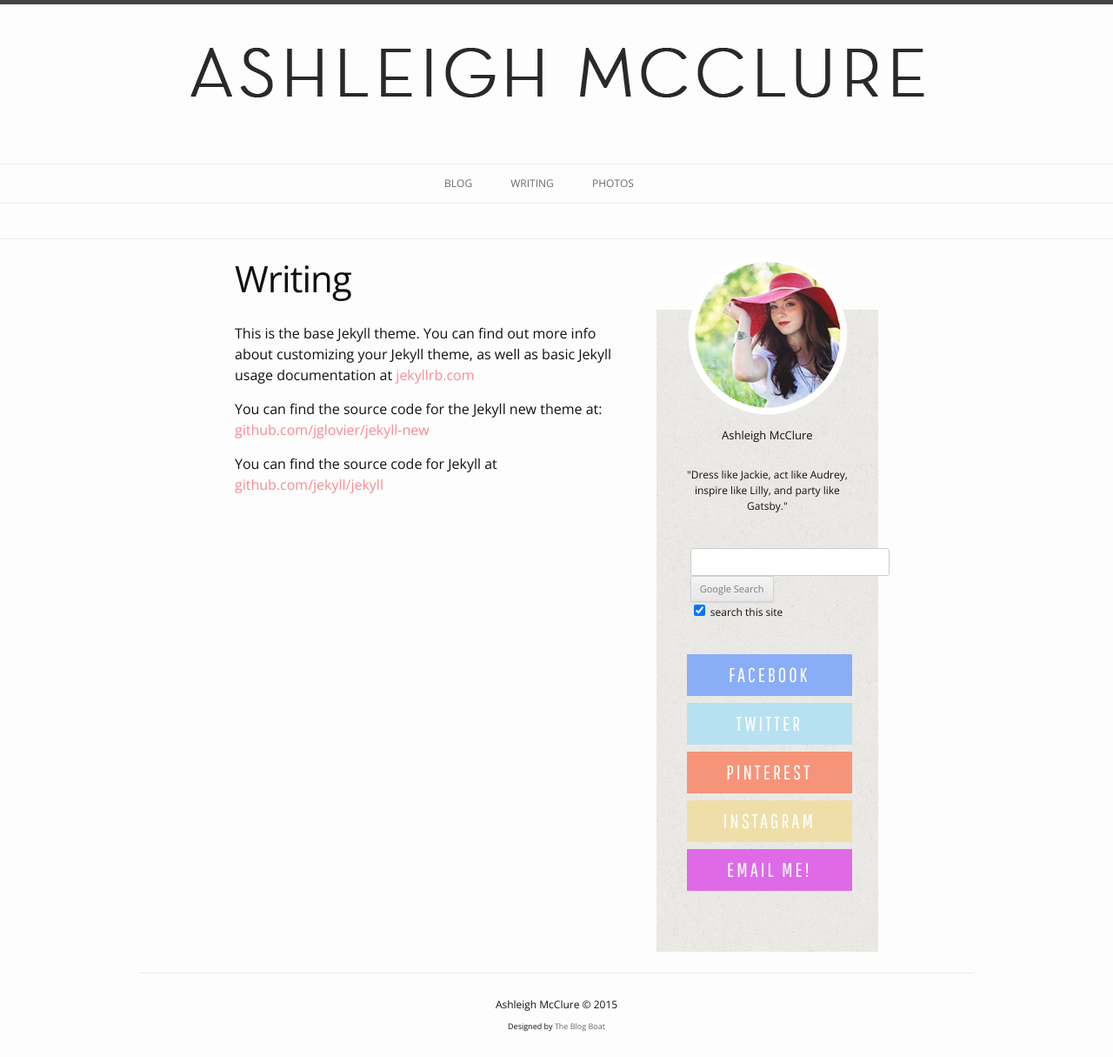
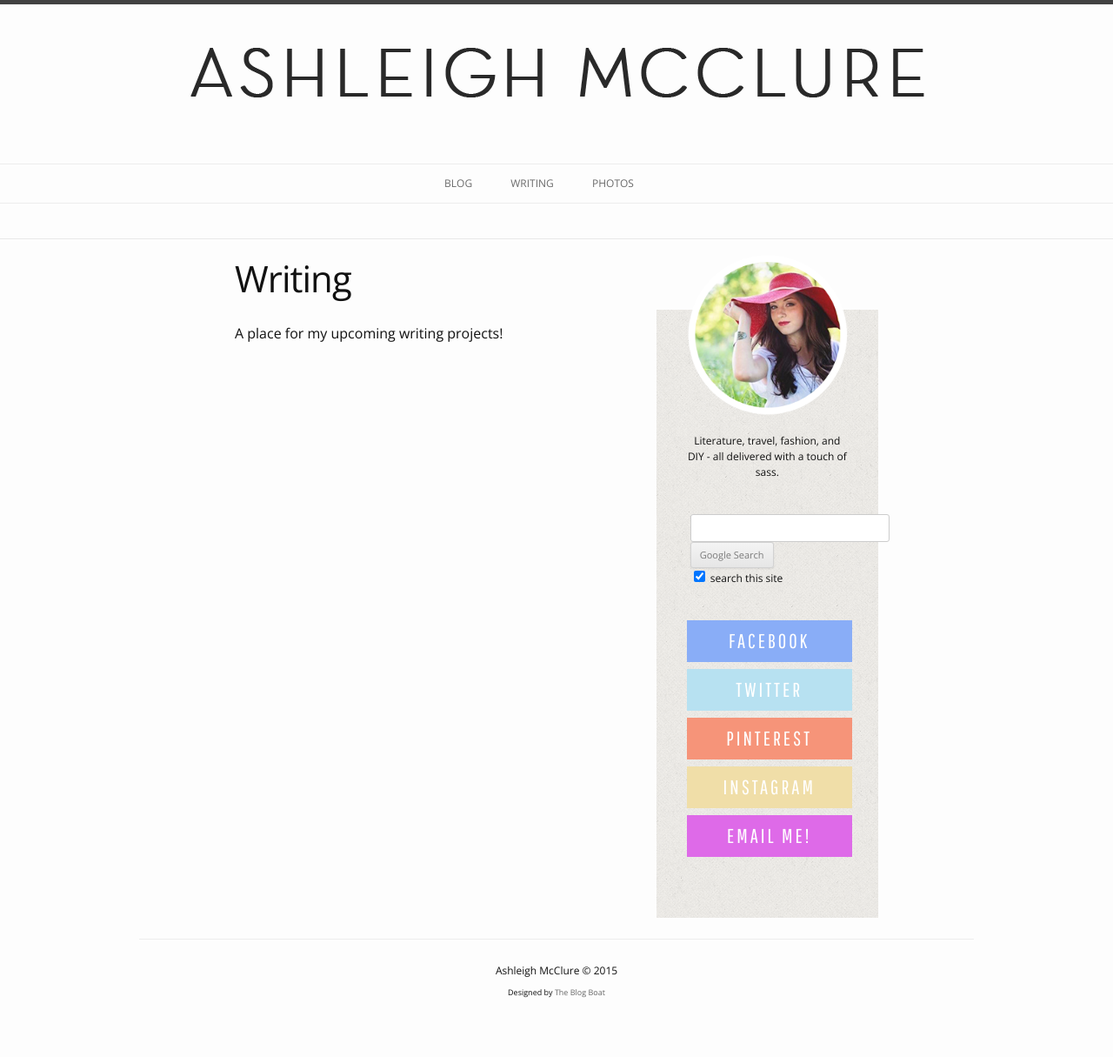
Before and after one commit to ashleighmcclure/ashleighmcclure.github.io, a Jekyll site: the page built from writing.md, in a window 1280 px wide. Shown: the whole page at 87% size. Built offline with Jekyll 4.4.1, drawn with Linux system fonts in a browser that asks for light colours; after the commit the page ends 1176 px from its top, so only the background shows below that.

Commit message:
Updated site base pages

```diff
--- a/_includes/sidebar.html
+++ b/_includes/sidebar.html
@@ -4,10 +4,7 @@
 <img src="/images/round-profile.png">
 </div>
 
-<center><h1>Ashleigh McClure</h1></center>
-
-
-<p>"Dress like Jackie, act like Audrey, inspire like Lilly, and party like Gatsby."</p>
+<p>Literature, travel, fashion, and DIY - all delivered with a touch of sass.</p>
 </div>
 		</aside>
     <aside id="search-3" class="widget widget_text">
--- a/writing.md
+++ b/writing.md
@@ -4,8 +4,4 @@ title: Writing
 permalink: /writing/
 ---
 
-This is the base Jekyll theme. You can find out more info about customizing your Jekyll theme, as well as basic Jekyll usage documentation at [jekyllrb.com](http://jekyllrb.com/)
-
-You can find the source code for the Jekyll new theme at: [github.com/jglovier/jekyll-new](https://github.com/jglovier/jekyll-new)
-
-You can find the source code for Jekyll at [github.com/jekyll/jekyll](https://github.com/jekyll/jekyll)
+A place for my upcoming writing projects!
```
Also changed, not shown: photos.md (+1 -5 lines).
